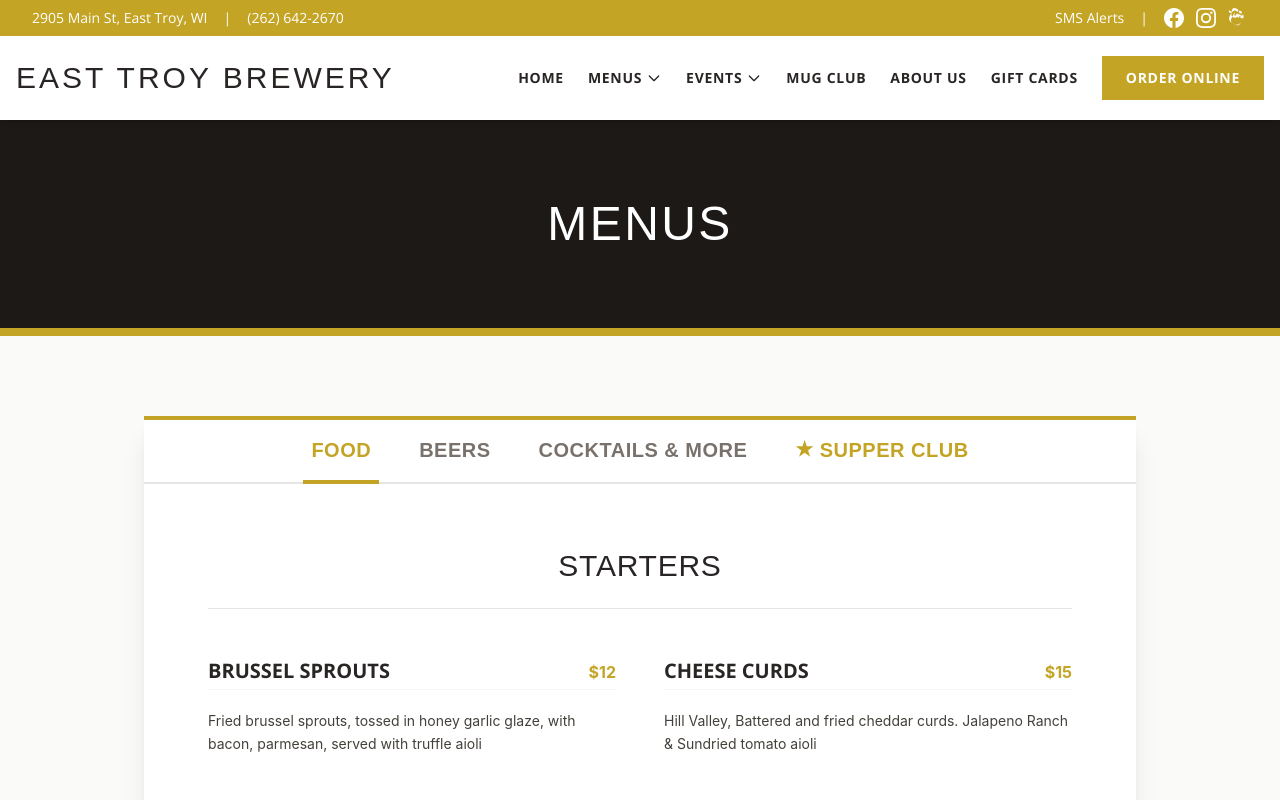
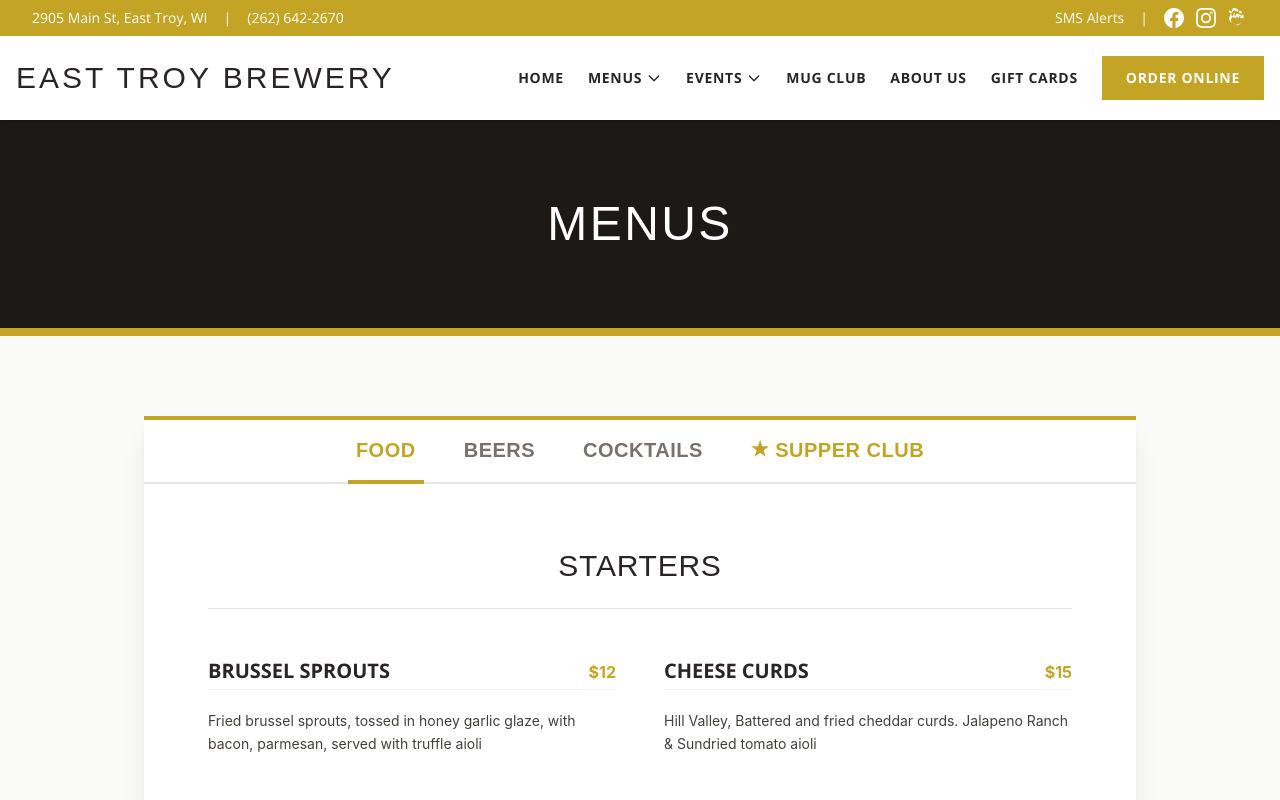
Before and after one commit to easttroy/brewery, a Next.js app: page /menus/food in a window 1280 px wide. Shown: the top 800 px of the page. Built offline with nearby package versions, Linux system fonts and the light colour scheme; a web font is replaced by a local one.

Commit message:
Deps: remove heroicons, and general clean-up.

```diff
--- a/package.json
+++ b/package.json
@@ -11,7 +11,6 @@
     "sync-events": "node scripts/sync-events.mjs"
   },
   "dependencies": {
-    "@heroicons/react": "^2.2.0",
     "cheerio": "^1.2.0",
     "next": "16.1.6",
     "react": "19.2.3",
@@ -27,8 +26,6 @@
     "facebook-event-scraper": "^0.2.6",
     "prettier": "^3.8.1",
     "prettier-plugin-tailwindcss": "^0.7.2",
-    "puppeteer": "^24.37.5",
-    "tailwind-merge": "^3.5.0",
     "tailwindcss": "^4.2.1",
     "typescript": "^5"
   }
--- a/src/app/menus/page.tsx
+++ b/src/app/menus/page.tsx
@@ -1,11 +1,43 @@
 import { Metadata } from "next";
 import Link from "next/link";
-import {
-    StarIcon,
-    FireIcon,
-    BeakerIcon,
-    SparklesIcon
-} from "@heroicons/react/24/outline";
+
+function FireIcon(props: React.SVGProps<SVGSVGElement>) {
+    return (
+        <svg fill="none" viewBox="0 0 24 24" strokeWidth={1.5} stroke="currentColor" aria-hidden="true" {...props}>
+            <path strokeLinecap="round" strokeLinejoin="round" d="M15.362 5.214A8.252 8.252 0 0 1 12 21 8.25 8.25 0 0 1 6.038 7.047 8.287 8.287 0 0 0 9 9.601a8.983 8.983 0 0 1 3.361-6.867 8.21 8.21 0 0 0 3 2.48Z" />
+            <path strokeLinecap="round" strokeLinejoin="round" d="M12 18a3.75 3.75 0 0 0 .495-7.468 5.99 5.99 0 0 0-1.925 3.547 5.975 5.975 0 0 1-2.133-1.001A3.75 3.75 0 0 0 12 18Z" />
+        </svg>
+    );
+}
+
+function StarIcon(props: React.SVGProps<SVGSVGElement>) {
+    return (
+        <svg fill="none" viewBox="0 0 24 24" strokeWidth={1.5} stroke="currentColor" aria-hidden="true" {...props}>
+            <path strokeLinecap="round" strokeLinejoin="round" d="M11.48 3.499a.562.562 0 0 1 1.04 0l2.125 5.111a.563.563 0 0 0 .475.345l5.518.442c.499.04.701.663.321.988l-4.204 3.602a.563.563 0 0 0-.182.557l1.285 5.385a.562.562 0 0 1-.84.61l-4.725-2.885a.562.562 0 0 0-.586 0L6.982 20.54a.562.562 0 0 1-.84-.61l1.285-5.386a.562.562 0 0 0-.182-.557l-4.204-3.602a.562.562 0 0 1 .321-.988l5.518-.442a.563.563 0 0 0 .475-.345L11.48 3.5Z" />
+        </svg>
+    );
+}
+
+function BeerMugIcon(props: React.SVGProps<SVGSVGElement>) {
+    return (
+        <svg fill="none" viewBox="0 0 24 24" strokeWidth={1.5} stroke="currentColor" {...props}>
+            <path strokeLinecap="round" strokeLinejoin="round" d="M6 7v11a2 2 0 002 2h6a2 2 0 002-2V7" />
+            <path strokeLinecap="round" strokeLinejoin="round" d="M16 9h2a2 2 0 012 2v2a2 2 0 01-2 2h-2" />
+            <path strokeLinecap="round" strokeLinejoin="round" d="M9 7V4 M13 7V3 M5 7h12" />
+        </svg>
+    );
+}
+
+function MartiniIcon(props: React.SVGProps<SVGSVGElement>) {
+    return (
+        <svg fill="none" viewBox="0 0 24 24" strokeWidth={1.5} stroke="currentColor" {...props}>
+            <path strokeLinecap="round" strokeLinejoin="round" d="M3 5l9 9 9-9" />
+            <path strokeLinecap="round" strokeLinejoin="round" d="M12 14v7" />
+            <path strokeLinecap="round" strokeLinejoin="round" d="M8 21h8" />
+            <path strokeLinecap="round" strokeLinejoin="round" d="M3 4h18" />
+        </svg>
+    );
+}
 
 export const metadata: Metadata = {
     title: "Menus",
@@ -24,14 +56,14 @@ const menuLinks = [
     {
         title: "Beers",
         href: "/menus/drafts",
-        icon: <BeakerIcon className="mb-4 h-12 w-12 text-etbrew-gold transition-transform group-hover:scale-110" />,
+        icon: <BeerMugIcon className="mb-4 h-12 w-12 text-etbrew-gold transition-transform group-hover:scale-110" />,
         description: "Handcrafted beers brewed right here on the historic East Troy square.",
         isDark: false,
     },
     {
         title: "Cocktails & More",
         href: "/menus/cocktails",
-        icon: <SparklesIcon className="mb-4 h-12 w-12 text-etbrew-gold transition-transform group-hover:scale-110" />,
+        icon: <MartiniIcon className="mb-4 h-12 w-12 text-etbrew-gold transition-transform group-hover:scale-110" />,
         description: "Specialty house cocktails, mocktails, wine, and a curated spirits selection.",
         isDark: false,
     },
--- a/src/components/MenuTabs.tsx
+++ b/src/components/MenuTabs.tsx
@@ -7,10 +7,23 @@ export default function MenuTabs() {
 	const pathname = usePathname();
 
 	const tabs = [
-		{ name: "Food", href: "/menus/food/" },
-		{ name: "Beers", href: "/menus/drafts/" },
-		{ name: "Cocktails & More", href: "/menus/cocktails/" },
-		{ name: "Supper Club", href: "/menus/supper-club/", isSpecial: true },
+		{
+			name: "Food",
+			href: "/menus/food/"
+		},
+		{
+			name: "Beers",
+			href: "/menus/drafts/"
+		},
+		{
+			name: "Cocktails",
+			href: "/menus/cocktails/"
+		},
+		{
+			name: "Supper Club",
+			href: "/menus/supper-club/",
+			icon: "★"
+		}
 	];
 
 	return (
@@ -23,10 +36,10 @@ export default function MenuTabs() {
 						href={`${tab.href}#menu`}
 						className={`-mb-[2px] border-b-4 px-1 py-3 text-center font-serif text-[14px] font-bold tracking-wide whitespace-nowrap uppercase transition-colors duration-200 sm:px-2 sm:text-sm md:py-4 md:text-xl ${isActive
 							? "border-etbrew-gold text-etbrew-gold"
-							: (tab.isSpecial ? "border-transparent text-etbrew-gold hover:border-etbrew-gold/50" : "border-transparent text-stone-500 hover:border-stone-300 hover:text-stone-800")
-							} ${tab.isSpecial ? "flex flex-row items-center gap-1.5" : ""}`}
+							: (tab.icon ? "border-transparent text-etbrew-gold hover:border-etbrew-gold/50" : "border-transparent text-stone-500 hover:border-stone-300 hover:text-stone-800")
+							} ${tab.icon ? "flex flex-row items-center gap-1.5" : ""}`}
 					>
-						{tab.isSpecial && <span className="text-lg md:text-xl leading-none pb-0.5">★</span>}
+						{tab.icon && <span className="text-lg md:text-xl leading-none pb-0.5">{tab.icon}</span>}
 						{tab.name}
 					</Link>
 				);
```
Also changed, not shown: 1 other file (tests, documents, lock files or other folders).
